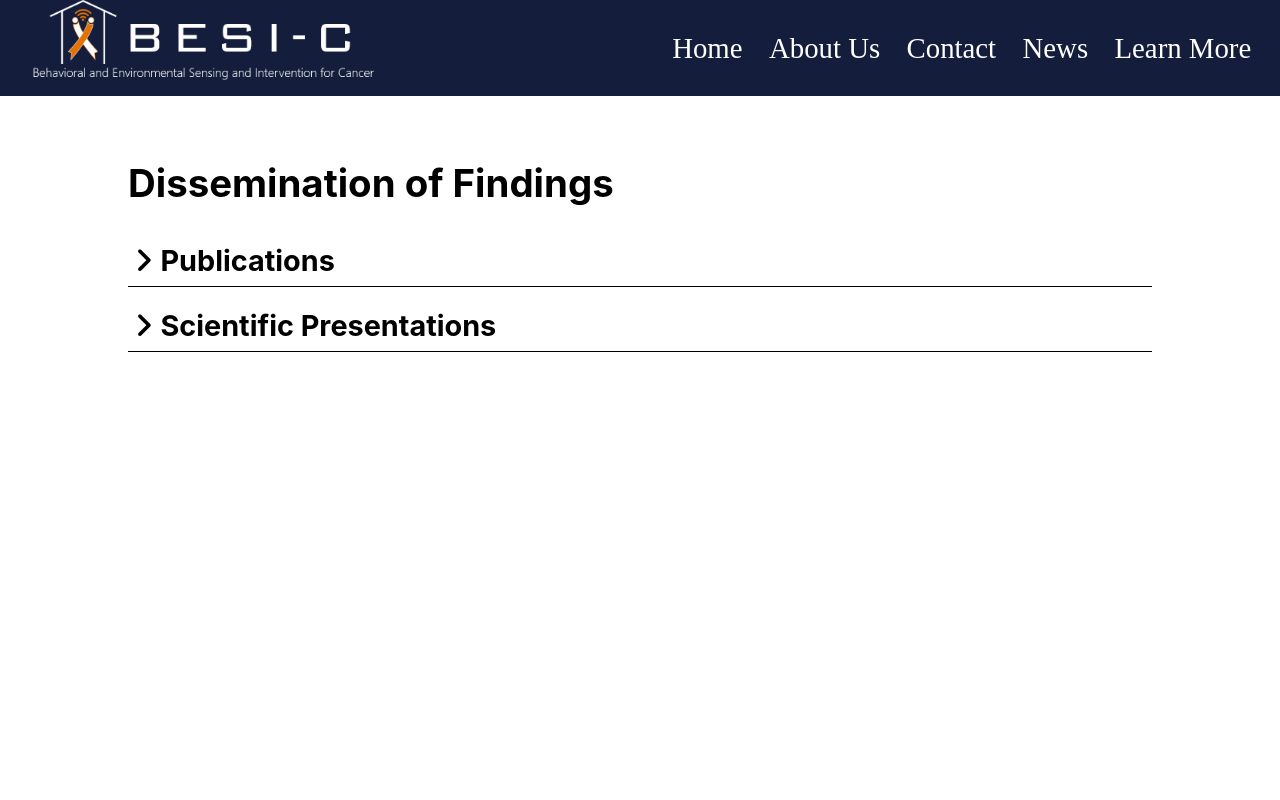
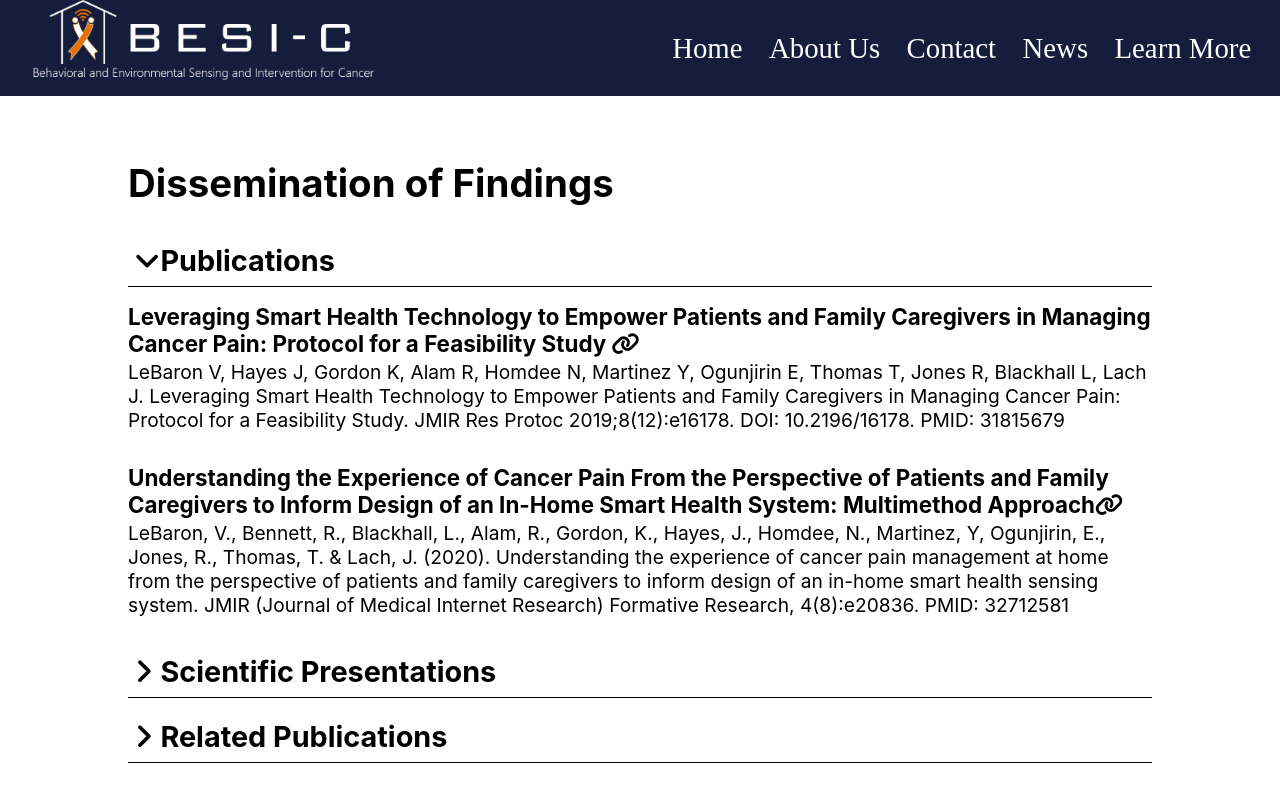
Before and after one commit to besi-c/besi-c.github.io, a Flask app: page /learn_more/dof in a window 1280 px wide. Run offline with Flask 2, Linux system fonts and the light colour scheme; some libraries are stand-ins or nearby versions; some web fonts are replaced.

Commit message:
tweaked text and layout

```diff
--- a/index.html
+++ b/index.html
@@ -39,7 +39,7 @@
 
 	<h1 class="m-center">What is BESI-C?</h1>
 	<p><b>B</b>ehavioral and <b>E</b>nvironmental <b>S</b>ensing and <b>I</b>ntervention for <b>C</b>ancer (BESI-C) is a Smart Health sensing system created by engineers and clinicians at the University of Virginia designed to monitor, predict and manage cancer pain in the home setting. Managing cancer pain at home can be stressful and difficult; BESI-C offers a user-friendly and non-invasive solution.</p>
-	<p>BESI-C consists of 2 primary components: 1) smart watches programmed with a custom application worn by both patients and their primary family caregiver that provides a platform to mark and describe pain events; 2) environmental room sensors that continuously monitor factors in the home, such as movement, light, noise, temperature and barometric pressure.</p>
+	<p>BESI-C consists of 2 primary components: 1) smart watches programmed with a custom application worn by both patients and their primary family caregiver that provides a platform to mark and describe pain events; 2) environmental room sensors that continuously monitor factors in the home, such as movement, light, noise, temperature, humidity and barometric pressure.</p>
 	<p>BESI-C is deployed in homes for about 2 weeks and integrates environmental and smart watch data to paint a picture of the behavior and health of individuals and dyads (patient/caregiver pairs). For example, we can begin to see patterns of when a patient may experience pain, or when a caregiver is likely to become the most distressed.</p>
 	<p>BESI-C is currently in the research phase of development to understand how to best describe the experience of cancer pain from the perspective of patients and family caregivers.  We are also exploring how to best share collected data with patients, family caregivers and health care providers. If successful, BESI-C offers a powerful approach to help support patients, family caregivers and healthcare providers to manage difficult symptoms in the home setting by intervening early and offering personalized management strategies.</p>
 
--- a/learn_more/dof.html
+++ b/learn_more/dof.html
@@ -51,21 +51,15 @@
 
 		<div id="content">
 
-	<!--img src="/images/learn_more/dof.jpg" alt="Image_Title" class="page-img"/-->
-
 	<h2>Dissemination of Findings</h2>
 
 	<div class="collapse-header" id="publications_header" onclick="Accordion('publications')">
-		<i class="fas fa-angle-right"></i>
+		<i class="fas fa-angle-down"></i>
 		Publications
 	</div>
-	<div class="collapse" id="publications">
+	<div class="collapse" id="publications" style="display:inline;">
 		<a href="https://www.researchprotocols.org/2019/12/e16178"><h5>Leveraging Smart Health Technology to Empower Patients and Family Caregivers in Managing Cancer Pain: Protocol for a Feasibility Study <i class="fas fa-link"></i></h5></a>
 		<p>LeBaron V, Hayes J, Gordon K, Alam R, Homdee N, Martinez Y, Ogunjirin E, Thomas T, Jones R, Blackhall L, Lach J. Leveraging Smart Health Technology to Empower Patients and Family Caregivers in Managing Cancer Pain: Protocol for a Feasibility Study.  JMIR Res Protoc 2019;8(12):e16178. DOI: 10.2196/16178. PMID: 31815679</p>
-
-		<a href="http://ieeexplore.ieee.org/stamp/stamp.jsp?tp=&arnumber=8877908&isnumber=8877893"><h5>Agitation Monitoring and Prevention System for Dementia Caregiver Empowerment <i class="fas fa-link"></i></h5></a>
-		<p>N. Homdee, R. Alam, J.A. Hayes, T. Hamid, J. Park, S. Wolfe, H. Goins, N. Fyffe, T. Newbold, T. Smith-Jackson, A. Bankole, M.S. Anderson, J. Lach, "Agitation Monitoring and Prevention System for Dementia Caregiver Empowerment," in Computer, vol. 52, no. 11, pp. 30-39, Nov. 2019doi: 10.1109/MC.2019.2933192</p>
-
 
 		<a href="https://formative.jmir.org/2020/8/e20836/"><h5>Understanding the Experience of Cancer Pain From the Perspective of Patients and Family Caregivers to Inform Design of an In-Home Smart Health System: Multimethod Approach<i class="fas fa-link"></i></h5></a>
 		<p>LeBaron, V., Bennett, R., Blackhall, L., Alam, R., Gordon, K., Hayes, J., Homdee, N., Martinez, Y, Ogunjirin, E., Jones, R., Thomas, T. &amp; Lach, J. (2020). Understanding the experience of cancer pain management at home from the perspective of patients and family caregivers to inform design of an in-home smart health sensing system. JMIR (Journal of Medical Internet Research) Formative Research, 4(8):e20836. PMID: 32712581</p>
@@ -101,6 +95,16 @@
 		<p>LeBaron, V., Blackhall, L., Jones, R., &amp; Lach. J.  A smart health sensing system to support patients and family caregivers in managingcancer pain: Results from pilot testing. Oncology Nursing Society/National Cancer Institute/National Institute of Nursing Research Symptom Science Colloquium; Virtual Conference. (February 2021).</p>
 	</div>
 
+
+	<div class="collapse-header" id="related_header" onclick="Accordion('related')">
+		<i class="fas fa-angle-right"></i>
+		Related Publications
+	</div>
+	<div class="collapse" id="related">
+		<a href="http://ieeexplore.ieee.org/stamp/stamp.jsp?tp=&arnumber=8877908&isnumber=8877893"><h5>Agitation Monitoring and Prevention System for Dementia Caregiver Empowerment <i class="fas fa-link"></i></h5></a>
+		<p>N. Homdee, R. Alam, J.A. Hayes, T. Hamid, J. Park, S. Wolfe, H. Goins, N. Fyffe, T. Newbold, T. Smith-Jackson, A. Bankole, M.S. Anderson, J. Lach, "Agitation Monitoring and Prevention System for Dementia Caregiver Empowerment," in Computer, vol. 52, no. 11, pp. 30-39, Nov. 2019doi: 10.1109/MC.2019.2933192</p>
+	</div>
+
 		</div>
 	</body>
 </html>
--- a/templates/index.html
+++ b/templates/index.html
@@ -5,7 +5,7 @@
 
 	<h1 class="m-center">What is BESI-C?</h1>
 	<p><b>B</b>ehavioral and <b>E</b>nvironmental <b>S</b>ensing and <b>I</b>ntervention for <b>C</b>ancer (BESI-C) is a Smart Health sensing system created by engineers and clinicians at the University of Virginia designed to monitor, predict and manage cancer pain in the home setting. Managing cancer pain at home can be stressful and difficult; BESI-C offers a user-friendly and non-invasive solution.</p>
-	<p>BESI-C consists of 2 primary components: 1) smart watches programmed with a custom application worn by both patients and their primary family caregiver that provides a platform to mark and describe pain events; 2) environmental room sensors that continuously monitor factors in the home, such as movement, light, noise, temperature and barometric pressure.</p>
+	<p>BESI-C consists of 2 primary components: 1) smart watches programmed with a custom application worn by both patients and their primary family caregiver that provides a platform to mark and describe pain events; 2) environmental room sensors that continuously monitor factors in the home, such as movement, light, noise, temperature, humidity and barometric pressure.</p>
 	<p>BESI-C is deployed in homes for about 2 weeks and integrates environmental and smart watch data to paint a picture of the behavior and health of individuals and dyads (patient/caregiver pairs). For example, we can begin to see patterns of when a patient may experience pain, or when a caregiver is likely to become the most distressed.</p>
 	<p>BESI-C is currently in the research phase of development to understand how to best describe the experience of cancer pain from the perspective of patients and family caregivers.  We are also exploring how to best share collected data with patients, family caregivers and health care providers. If successful, BESI-C offers a powerful approach to help support patients, family caregivers and healthcare providers to manage difficult symptoms in the home setting by intervening early and offering personalized management strategies.</p>
 
```
Also changed, not shown: templates/dof.html (+12 -8 lines), README.md.
